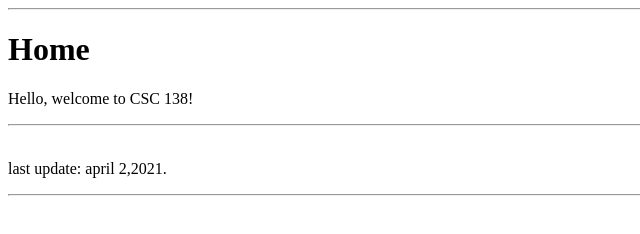
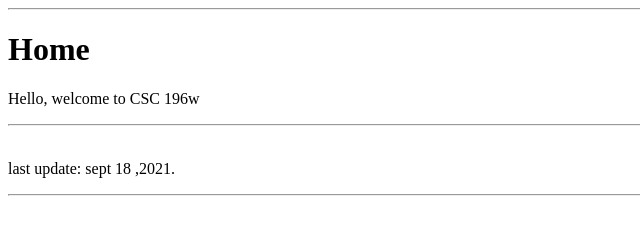
Before and after one commit to maroufzaman/my_another_webpage, a plain HTML site: page index.html in a window 1280 px wide. Shown: the full height of the page, 0-640 px from the left. Drawn offline with Linux system fonts and the light colour scheme.

Commit message:
Update index.html

```diff
--- a/index.html
+++ b/index.html
@@ -16,7 +16,7 @@
 
 <H1>Home</H1>
 
-<P> Hello, welcome to CSC 138!
+<P> Hello, welcome to CSC 196w
 
 </font>
 </ul>
@@ -28,7 +28,7 @@
 
 <p class=MsoNormal><br>
 <font face="Times New Roman">
-last update: april 2,2021.
+last update: sept 18 ,2021.
 </font>
 </p>
 
```
